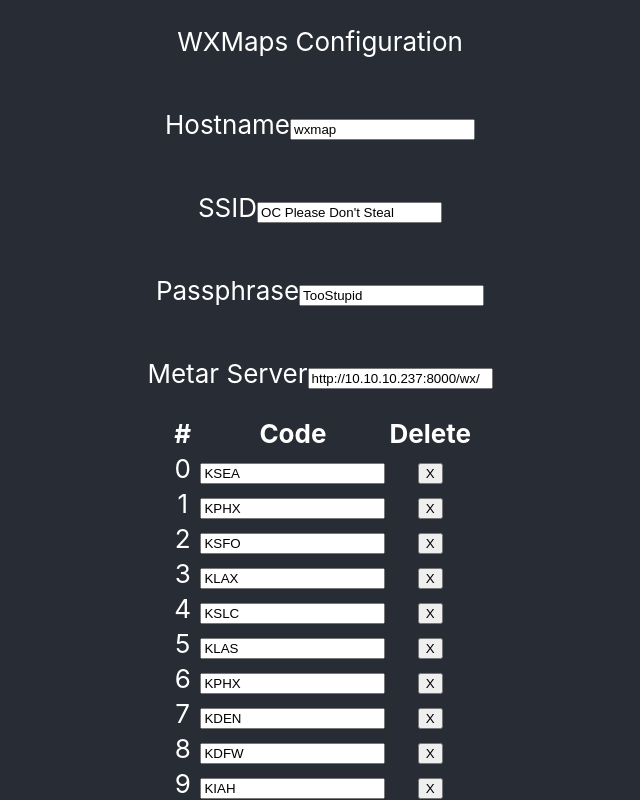
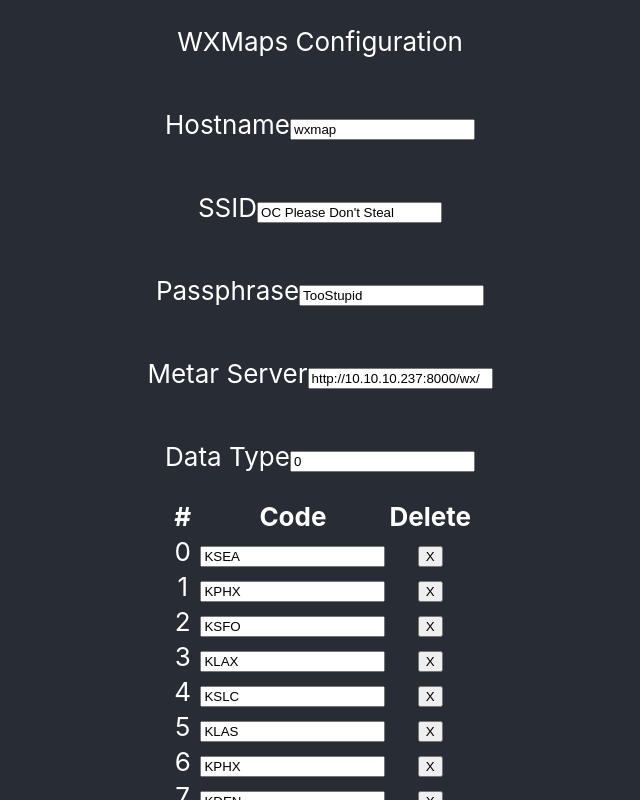
Before and after one commit to wxmaps/wxmap, a React (Create React App) app in the folder web/: page / in a window 1280 px wide. Shown: the top 800 px of the page, without its empty margins (320-960 px from the left). Built offline with nearby package versions, Linux system fonts and the light colour scheme; the HTML template or start-up script is replaced by a standard one.

Commit message:
Add mode selection

```diff
--- a/web/public/config.json
+++ b/web/public/config.json
@@ -5,5 +5,6 @@
   "gamma": false,
   "pixelCount": 40,
   "leds": ["KSEA","KPHX","KSFO","KLAX","KSLC","KLAS","KPHX","KDEN","KDFW","KIAH","KMIA","KATL","KCLT","KORD","KMSP","KDTW","KIAD","KEWR","KPVD","KBOS"],
-  "metarServer": "http://10.10.10.237:8000/wx/"
+  "metarServer": "http://10.10.10.237:8000/wx/",
+  "mode": 0
 }
--- a/web/src/App.js
+++ b/web/src/App.js
@@ -11,6 +11,7 @@ class App extends React.Component {
             passphrase: '',
             leds: [],
             metarServer: '',
+            mode: '',
             message: '',
         };
         this.setLEDs = this.setLEDs.bind(this);
@@ -28,6 +29,7 @@ class App extends React.Component {
                     passphrase: res.passphrase,
                     leds: res.leds,
                     metarServer: res.metarServer,
+                    mode: res.mode,
                 });
             })
 
@@ -56,7 +58,7 @@ class App extends React.Component {
     }
 
     render() {
-        const {hostname, ssid, passphrase, leds, metarServer, message} = this.state;
+        const {hostname, ssid, passphrase, leds, metarServer, message, mode} = this.state;
 
         return (
             <div className="App">
@@ -82,6 +84,10 @@ class App extends React.Component {
                         <label>Metar Server</label>
                         <input value={metarServer} onChange={this.editParam} name="metarServer"/>
                     </p>
+                    <p>
+                        <label>Data Type</label>
+                        <input value={mode} type="number" onChange={this.editParam} name="mode"/>
+                    </p>
 
                     <LEDConfig setLEDs={this.setLEDs} leds={leds}/>
                     <button onClick={this.postConfig}>Save</button>
```
